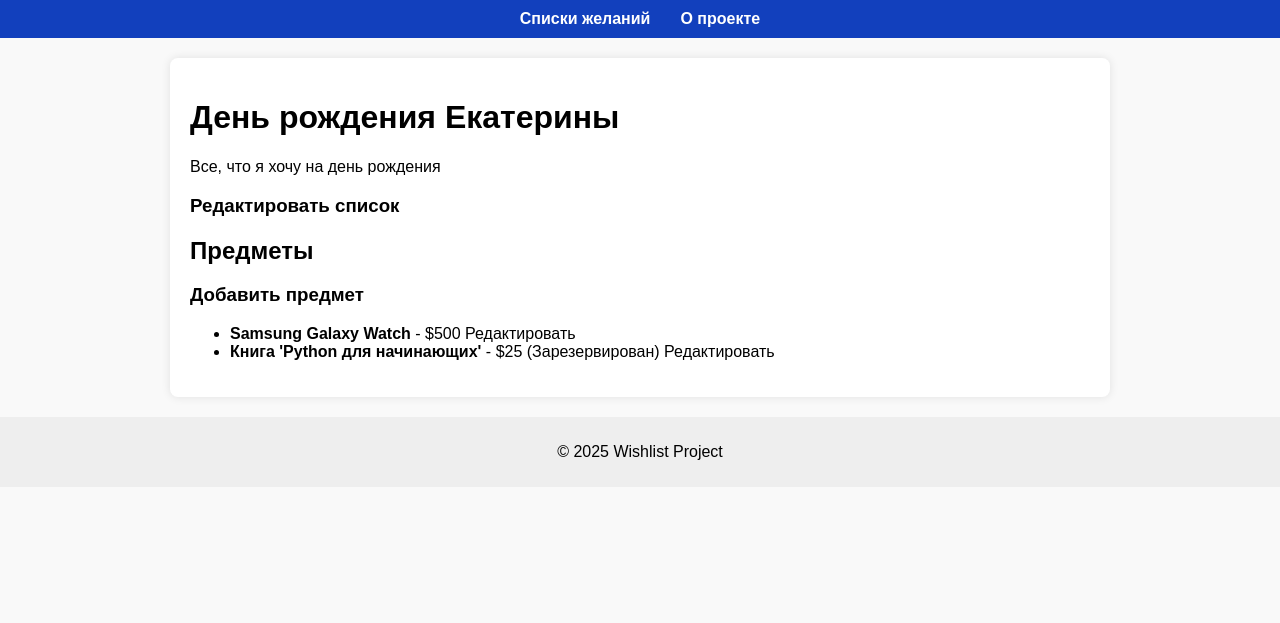
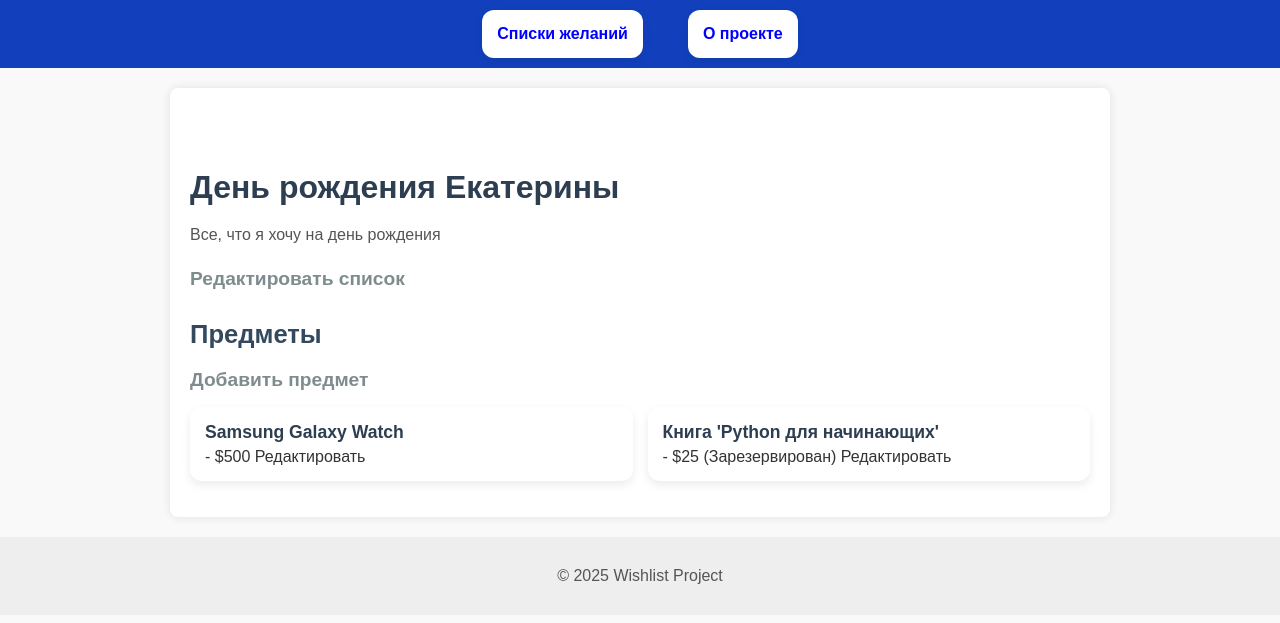
Before and after one commit to Ekats3529/wishlist-project-django, a Django app: page /wishlists/1/ in a window 1280 px wide. Shown: the top 623 px of the page. Run offline with Django 3.2, Linux system fonts and the light colour scheme.

Commit message:
style change

```diff
--- a/wishlist_project/static_dev/css/style.css
+++ b/wishlist_project/static_dev/css/style.css
@@ -1,13 +1,16 @@
+/* Общие настройки */
 body {
     font-family: Arial, sans-serif;
     margin: 0;
     padding: 0;
     background: #f9f9f9;
+    color: #333;
 }
 
+/* Header и навигация */
 header {
     background: #1240bd;
-    color: white;
+    color: #2c3e50;
     padding: 10px 0;
 }
 
@@ -24,7 +27,7 @@ header {
 }
 
 .navbar a {
-    color: white;
+    color: blue;
     text-decoration: none;
     font-weight: bold;
 }
@@ -33,16 +36,152 @@ header {
     text-decoration: underline;
 }
 
+/* Основной контент */
 main {
     padding: 20px;
     max-width: 900px;
-    margin: 0 auto;
+    margin: 20px auto 0 auto;
     background: white;
     box-shadow: 0 0 10px rgba(0,0,0,0.1);
-    margin-top: 20px;
     border-radius: 8px;
 }
 
+/* Заголовки */
+h1 {
+    font-size: 2em;
+    color: #2c3e50;
+    margin-bottom: 10px;
+}
+
+h2 {
+    font-size: 1.6em;
+    color: #34495e;
+    margin-top: 30px;
+    margin-bottom: 10px;
+}
+
+h3 {
+    font-size: 1.2em;
+    color: #7f8c8d;
+    margin-top: 20px;
+    margin-bottom: 10px;
+}
+
+/* Параграфы */
+p {
+    font-size: 1em;
+    line-height: 1.6;
+    color: #555;
+}
+
+/* Список предметов как карточки */
+ul {
+    list-style: none;
+    padding: 0;
+    display: grid;
+    grid-template-columns: repeat(auto-fit, minmax(250px, 1fr));
+    gap: 15px;
+}
+
+li {
+    background-color: white;
+    padding: 15px;
+    border-radius: 12px;
+    box-shadow: 0 4px 10px rgba(0,0,0,0.08);
+    display: flex;
+    flex-direction: column;
+    transition: transform 0.2s, box-shadow 0.2s;
+}
+
+li:hover {
+    transform: translateY(-5px);
+    box-shadow: 0 8px 20px rgba(0,0,0,0.15);
+}
+
+li strong {
+    font-size: 1.1em;
+    color: #2c3e50;
+    margin-bottom: 5px;
+}
+
+li .price {
+    font-weight: 500;
+    color: #2980b9;
+    margin-bottom: 5px;
+}
+
+li span.reserved {
+    font-style: italic;
+    color: #e74c3c;
+    margin-bottom: 10px;
+}
+
+/* Кнопки на карточке */
+.card-buttons {
+    margin-top: auto;
+    display: flex;
+    gap: 10px;
+}
+
+.card-buttons a, .card-buttons button {
+    flex: 1;
+    padding: 8px;
+    border: none;
+    border-radius: 6px;
+    cursor: pointer;
+    font-weight: bold;
+    text-align: center;
+    text-decoration: none;
+    color: white;
+    transition: background-color 0.2s;
+}
+
+.card-buttons a.edit {
+    background-color: #27ae60;
+}
+
+.card-buttons a.edit:hover {
+    background-color: #2ecc71;
+}
+
+.card-buttons button.delete {
+    background-color: #e74c3c;
+}
+
+.card-buttons button.delete:hover {
+    background-color: #c0392b;
+}
+
+/* Форма добавления нового предмета */
+form {
+    margin-top: 20px;
+    display: flex;
+    gap: 10px;
+}
+
+form input[type="text"],
+form input[type="number"] {
+    flex: 1;
+    padding: 8px 10px;
+    border: 1px solid #bdc3c7;
+    border-radius: 6px;
+}
+
+form button {
+    padding: 8px 15px;
+    background-color: #1240bd;
+    color: white;
+    border: none;
+    border-radius: 6px;
+    cursor: pointer;
+    transition: background-color 0.2s ease;
+}
+
+form button:hover {
+    background-color: #1e5eff;
+}
+
+/* Footer */
 footer {
     text-align: center;
     padding: 10px 0;
@@ -50,6 +189,7 @@ footer {
     background: #eee;
 }
 
+/* Сообщения */
 .messages {
     list-style: none;
     padding: 0;
@@ -71,3 +211,8 @@ footer {
     background-color: #f8d7da;
     color: #721c24;
 }
+
+/* Контейнер для страницы вишлиста */
+.wishlist-container {
+    padding: 20px 0;
+}
--- a/wishlist_project/templates/wishlist/wishlist_detail.html
+++ b/wishlist_project/templates/wishlist/wishlist_detail.html
@@ -1,6 +1,7 @@
 {% extends 'base.html' %}
 
 {% block content %}
+<div class="wishlist-container"></div>
 <h1>{{ wishlist.title }}</h1>
 <p>{{ wishlist.description }}</p>
 <h3>Редактировать список</h3>
@@ -16,4 +17,5 @@
     </li>
     {% endfor %}
 </ul>
+</div>
 {% endblock %}
--- a/wishlist_project/wishlists/views.py
+++ b/wishlist_project/wishlists/views.py
@@ -95,7 +95,6 @@ def index(request):
 def wishlist_detail(request, wishlist_id):
     template = 'wishlist/wishlist_detail.html'
     ids = [wishlist['id'] for wishlist in wishlists]
-    print(ids)
     if wishlist_id in ids:
         context = {'wishlist': wishlists[ids.index(wishlist_id)]}
         return render(request, template, context)
```
